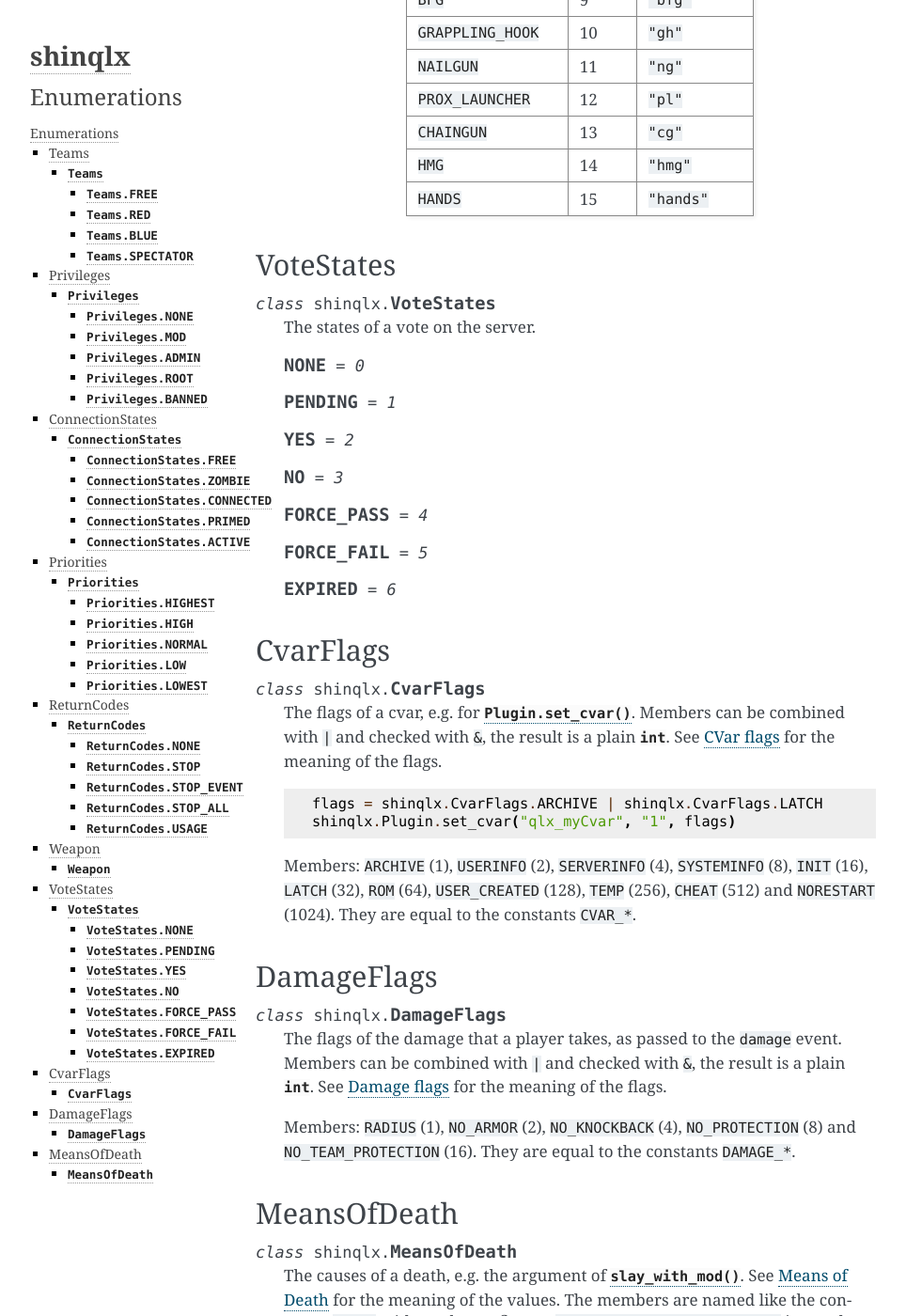
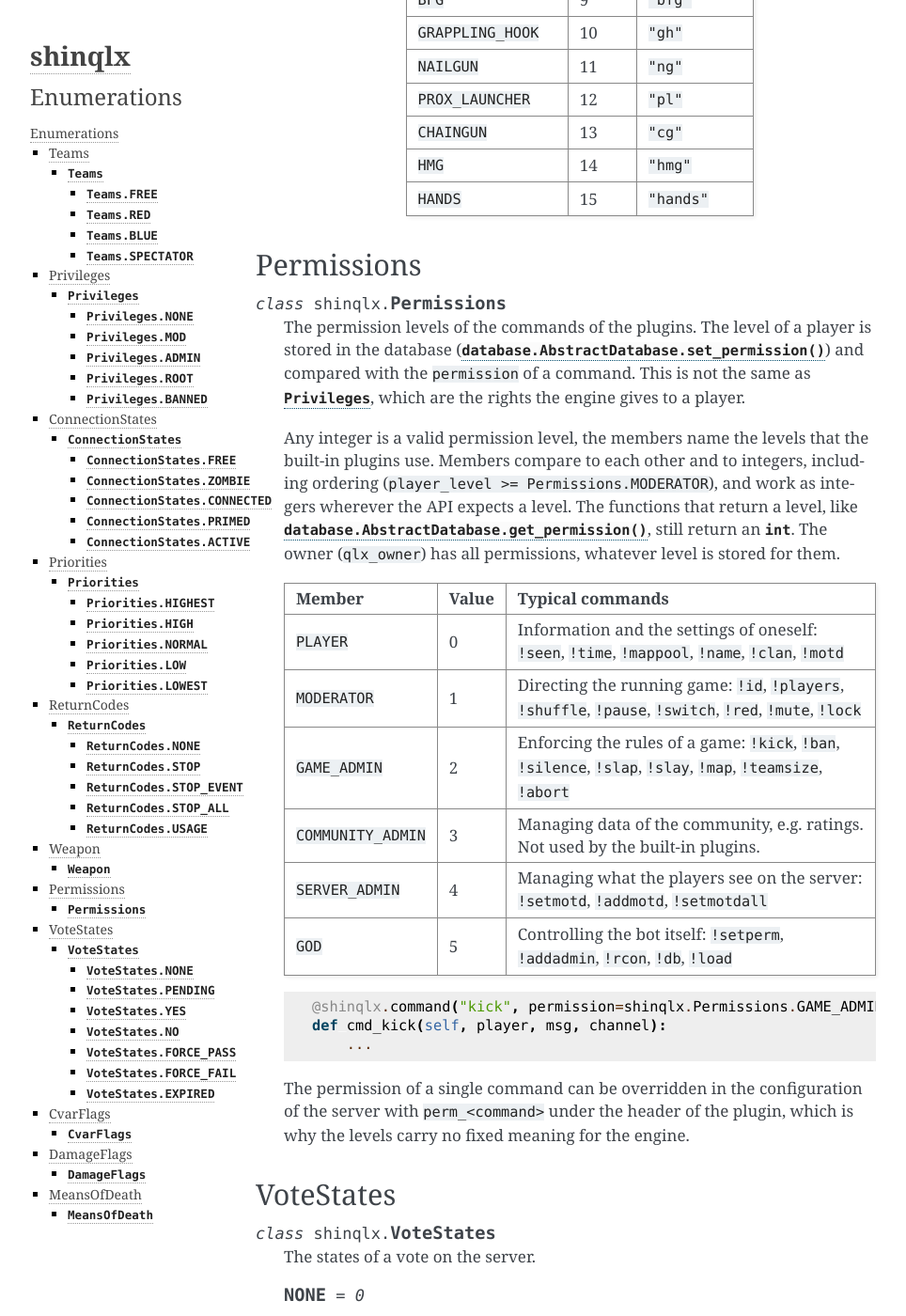
Before and after one commit to mgaertne/shinqlx, a Sphinx documentation site: the page built from docs/enums.rst, in a window 1280 px wide and 1400 px high, scrolled down 3937 px. Shown: the whole window at 94% size, without its empty margins (148-1112 px from the left). Built offline with Sphinx 7.4.7, drawn with Linux system fonts in a browser that asks for light colours.

Commit message:
provide the permission levels as Permissions enum in the shinqlx namespace
The members PLAYER, MODERATOR, GAME_ADMIN, COMMUNITY_ADMIN, SERVER_ADMIN and GOD stand for the levels
0 to 5 that the built-in plugins use. They compare and order like integers and work as integers
wherever a level is expected; any integer stays a valid level.

Input parameters of the stubs for priorities, permissions, cvar flags and means of death now accept
SupportsIndex, so that the members of the enums pass the type checkers. The documentation describes
the enum and no longer names PRIV_NONE as the default permission of add_command.

```diff
--- a/docs/commands.rst
+++ b/docs/commands.rst
@@ -10,11 +10,11 @@ Commands
    :param Plugin plugin: The plugin that created this command.
    :param str | Iterable[str] name: The name or names for the added commands.
    :param Callable handler: The handler for the command. See below for a prototype.
-   :param int permission: The minimum permission a player trying to invoke this command needs.
+   :param int | Permissions permission: The minimum permission a player trying to invoke this command needs.
    :param Iterable[AbstractChannel] channels: The channels this command can be triggered from.
    :param Iterable[AbstractChannel] exclude_channels: Explicit channels this command cannot be triggered from.
    :param bool client_cmd_pass: Flag whether this command should be passed to ``client_command`` and the general quake live engine.
-   :param int client_cmd_perm: The minimum permission level needed when triggering this command via the ``client_command`` channel.
+   :param int | Permissions client_cmd_perm: The minimum permission level needed when triggering this command via the ``client_command`` channel.
    :param bool prefix: Flag indicating whether this commands needs to be prefixed with the character in ``qlx_commandPrefix``
    :param str usage: Usage message shown to a player trying to invoke this command when the ``handler`` returns ``RET_USAGE``
 
--- a/docs/database.rst
+++ b/docs/database.rst
@@ -20,7 +20,7 @@ Database
       Should set the permission of a player.
 
       :param Player | int | str player: The player to set the permission for.
-      :param int level: The permission level to grant to the given player.
+      :param int | Permissions level: The permission level to grant to the given player.
 
    .. method:: get_permission(player) -> int
       :abstractmethod:
@@ -36,7 +36,7 @@ Database
       Should return whether or not a player has more than or equal to a certain permission level. Should only take a value of 0 to 5, where 0 is always True.
 
       :param Player | int | str player: The player to check the permission from.
-      :param int level: The permission level to check for. (default: ``5``)
+      :param int | Permissions level: The permission level to check for. (default: ``5``)
       :return: Whether the given player has at least the given permission level.
 
    .. method:: set_flag(player, flag, value = True)
@@ -93,7 +93,7 @@ Database
       Sets the permission of a player.
 
       :param Player | int | str player: The player to set the permission for.
-      :param int level: The permission level to grant to the given player.
+      :param int | Permissions level: The permission level to grant to the given player.
 
    .. method:: get_permission(player) -> int
 
@@ -109,7 +109,7 @@ Database
       Checks if the player has higher than or equal to ``level``.
 
       :param Player | int | str player: The player to check the permission from.
-      :param int level: The permission level to check for. (default: ``5``)
+      :param int | Permissions level: The permission level to check for. (default: ``5``)
       :return: Whether the given player has at least the given permission level.
 
       :raises ValueError: if the ``player`` is not an instance of Player, int, or str.
--- a/docs/enums.rst
+++ b/docs/enums.rst
@@ -257,6 +257,57 @@ Weapon
         - 15
         - ``"hands"``
 
+Permissions
+-----------
+
+.. class:: Permissions
+
+   The permission levels of the commands of the plugins. The level of a player is stored in the database
+   (:meth:`database.AbstractDatabase.set_permission`) and compared with the ``permission`` of a command. This is not
+   the same as :class:`Privileges`, which are the rights the engine gives to a player.
+
+   Any integer is a valid permission level, the members name the levels that the built-in plugins use. Members compare
+   to each other and to integers, including ordering (``player_level >= Permissions.MODERATOR``), and work as integers
+   wherever the API expects a level. The functions that return a level, like
+   :meth:`database.AbstractDatabase.get_permission`, still return an :class:`int`. The owner (``qlx_owner``) has all
+   permissions, whatever level is stored for them.
+
+   .. list-table::
+      :header-rows: 1
+
+      * - Member
+        - Value
+        - Typical commands
+      * - ``PLAYER``
+        - 0
+        - Information and the settings of oneself: ``!seen``, ``!time``, ``!mappool``, ``!name``, ``!clan``, ``!motd``
+      * - ``MODERATOR``
+        - 1
+        - Directing the running game: ``!id``, ``!players``, ``!shuffle``, ``!pause``, ``!switch``, ``!red``,
+          ``!mute``, ``!lock``
+      * - ``GAME_ADMIN``
+        - 2
+        - Enforcing the rules of a game: ``!kick``, ``!ban``, ``!silence``, ``!slap``, ``!slay``, ``!map``,
+          ``!teamsize``, ``!abort``
+      * - ``COMMUNITY_ADMIN``
+        - 3
+        - Managing data of the community, e.g. ratings. Not used by the built-in plugins.
+      * - ``SERVER_ADMIN``
+        - 4
+        - Managing what the players see on the server: ``!setmotd``, ``!addmotd``, ``!setmotdall``
+      * - ``GOD``
+        - 5
+        - Controlling the bot itself: ``!setperm``, ``!addadmin``, ``!rcon``, ``!db``, ``!load``
+
+   .. code-block:: python
+
+      @shinqlx.command("kick", permission=shinqlx.Permissions.GAME_ADMIN, usage="<id>")
+      def cmd_kick(self, player, msg, channel):
+          ...
+
+   The permission of a single command can be overridden in the configuration of the server with
+   ``perm_<command>`` under the header of the plugin, which is why the levels carry no fixed meaning for the engine.
+
 VoteStates
 ----------
 
--- a/docs/events.rst
+++ b/docs/events.rst
@@ -95,7 +95,7 @@ Events
 
       :param Plugin | str plugin: The plugin that's hooking the event.
       :param Callable handler: The handler to be called when the event takes place.
-      :param int priority: The priority of the hook. Determines the order the handlers are called in. valid values: :const:`PRI_LOWEST <shinqlx.PRI_LOWEST>`, :const:`PRI_LOW <shinqlx.PRI_LOW>`, :const:`PRI_NORMAL <shinqlx.PRI_NORMAL>`, :const:`PRI_HIGH <shinqlx.PRI_HIGH>`, :const:`PRI_HIGHEST <shinqlx.PRI_HIGHEST>` (default: ``PRI_NORMAL``)
+      :param int | Priorities priority: The priority of the hook. Determines the order the handlers are called in. valid values: :const:`PRI_LOWEST <shinqlx.PRI_LOWEST>`, :const:`PRI_LOW <shinqlx.PRI_LOW>`, :const:`PRI_NORMAL <shinqlx.PRI_NORMAL>`, :const:`PRI_HIGH <shinqlx.PRI_HIGH>`, :const:`PRI_HIGHEST <shinqlx.PRI_HIGHEST>` (default: ``PRI_NORMAL``)
       :raises ValueError: when passed an invalid priority, or the event is already registered with the same handler.
       :raises AssertionError: if the hook requires ``zmq_stats_enables`` cvar to be set to ``1``, but it was disabled.
 
@@ -105,7 +105,7 @@ Events
 
       :param Plugin | str plugin: The plugin that hooked the event.
       :param Callable handler: The handler used when hooked.
-      :param int priority: The priority of the hook when hooked.
+      :param int | Priorities priority: The priority of the hook when hooked.
       :raises ValueError: if the event has not been hooks up with the handler provided.
 
 Concrete Event dispatchers
```
Also changed, not shown: other parts of docs/commands.rst (+1 -1 lines), docs/examples.rst (+4 -4 lines), docs/plugin.rst (+11 -11 lines), 10 other files.
